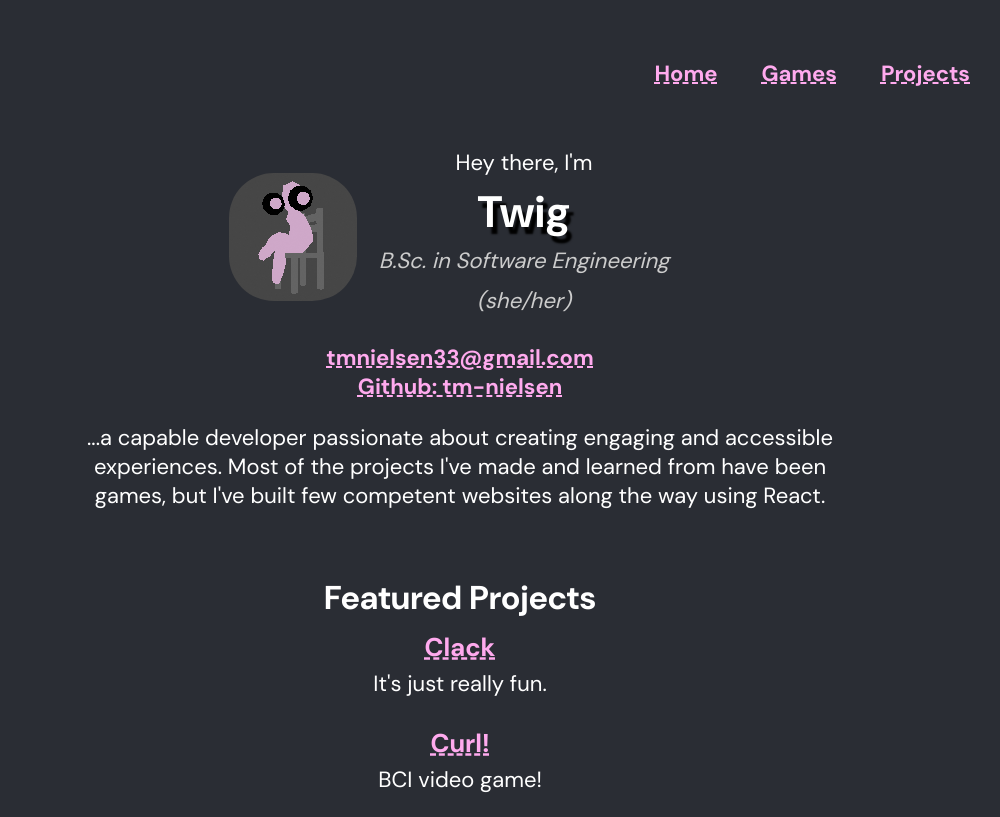
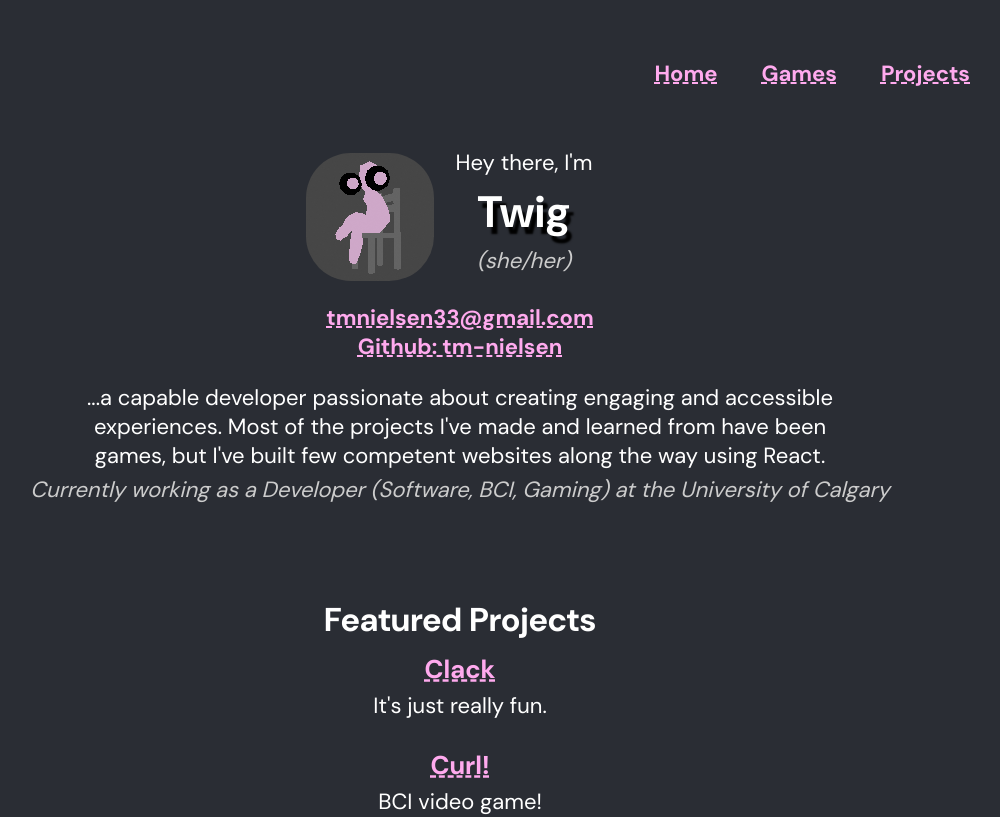
Before and after one commit to tm-nielsen/portfolio-site, a React (Vite) app: page / in a window 1280 px wide. Shown: the top 817 px of the page, without its empty margins (180-1180 px from the left). Built offline with nearby package versions, Linux system fonts and the light colour scheme.

Commit message:
Adjusted home page content - moved pronouns directly underneath name - removed degree - added current job title underneath professional summary

```diff
--- a/src/routes/Home.tsx
+++ b/src/routes/Home.tsx
@@ -12,7 +12,6 @@ export default function Home() {
           <p>Hey there, I'm</p>
           <h1>Twig</h1>
           <i className='subscript'>
-            <p className='centred-text'>B.Sc. in Software Engineering</p>
             <p className='centred-text'>(she/her)</p>
           </i>
         </div>
@@ -29,6 +28,9 @@ export default function Home() {
         </a> */}
       </div>
       <p className='professional-summary'>...a capable developer passionate about creating engaging and accessible experiences. Most of the projects I've made and learned from have been games, but I've built few competent websites along the way using React.</p>
+      <i className='subscript'>
+        <p className='centred-text'>Currently working as a Developer (Software, BCI, Gaming) at the University of Calgary</p>
+      </i>
       <h2 className='featured'>Featured Projects</h2>
       <ul className='flat'>
         {featuredProjects.map(({title, link, description}, index) =>
```
